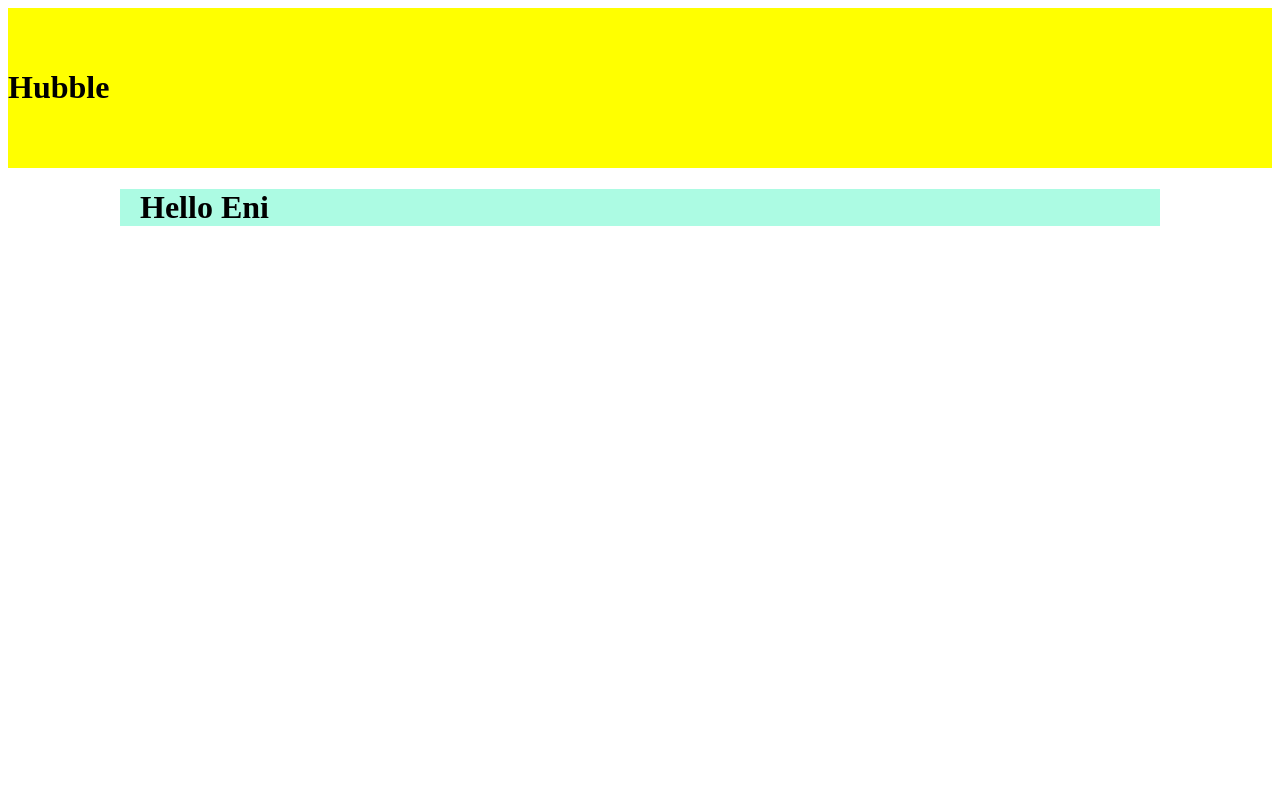
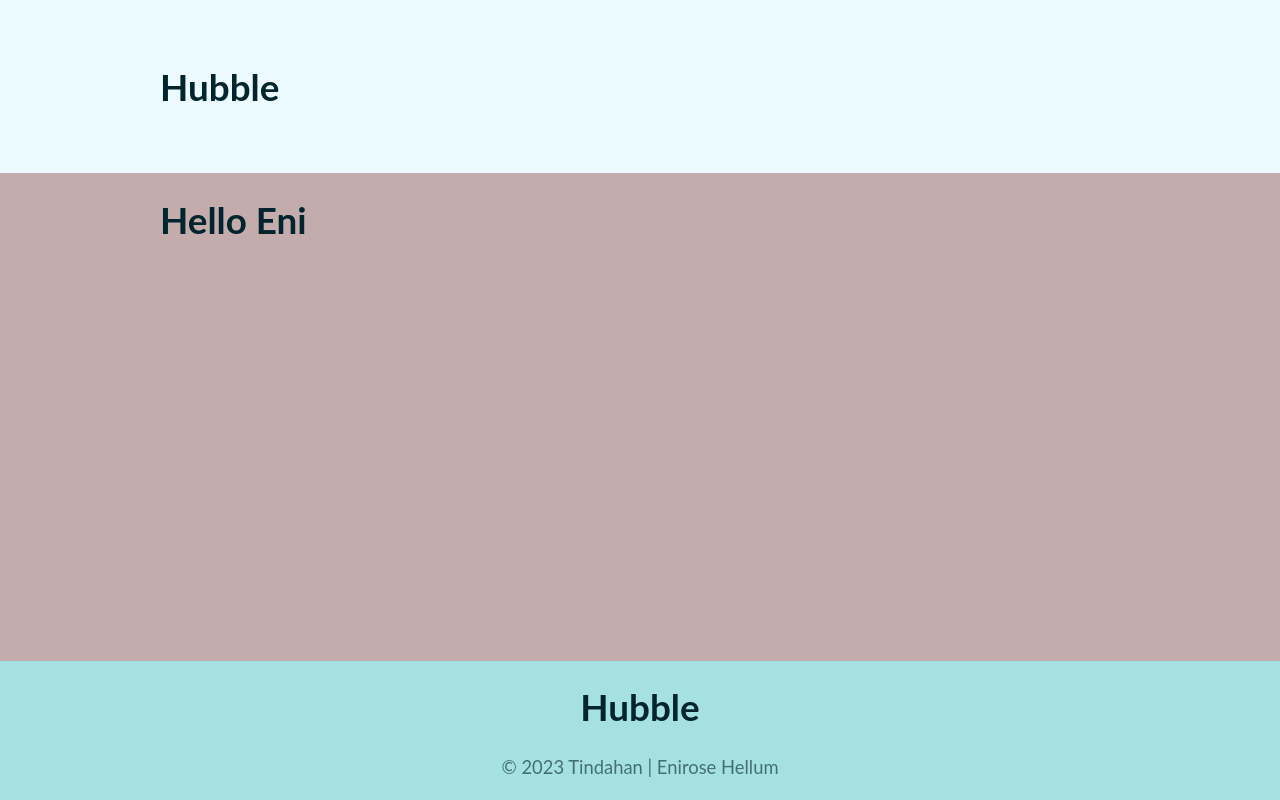
Before and after one commit to Enirose/Tindahan-React_CA, a React (Vite) app in the folder Tindahan-store/: page / in a window 1280 px wide. Built offline with nearby package versions, Linux system fonts and the light colour scheme.

Commit message:
add header and footer

```diff
--- a/Tindahan-store/src/App.jsx
+++ b/Tindahan-store/src/App.jsx
@@ -1,15 +1,30 @@
 import React from "react";
 import { Container } from "./components/Styled/Container.styled";
 import Header from "./components/Header/Header";
+import { ThemeProvider } from "styled-components";
+import { GlobalStyles } from "./components/Styled/Global";
+import Footer from "./components/Footer/Footer";
+
+
+const theme = {
+  colors: {
+    header:'#ebfbff',
+    body: '#c4acac',
+    footer: '#a6e1e1',
+  },
+}
 
 export default function App () {
   return (
-    <>
-      <Header/>
-      <Container>
-        <h1>Hello Eni</h1>
-      </Container>
-    </>
-
+    <ThemeProvider theme={theme}>
+      <>
+        <GlobalStyles />
+        <Header />
+        <Container>
+          <h1>Hello Eni</h1>
+        </Container>
+        <Footer />
+      </>
+    </ThemeProvider>
   )
 }
--- /dev/null
+++ b/Tindahan-store/src/components/Footer/Footer.jsx
@@ -0,0 +1,16 @@
+import { Container } from "../Styled/Container.styled";
+import { StyledFooter } from "./Footer.styled";
+
+
+export default function Footer () {
+    return (
+        <StyledFooter>
+            <Container>
+                <h1>Hubble</h1>
+                <p>&copy; 2023 Tindahan | Enirose Hellum</p>
+            </Container>
+        </StyledFooter>
+
+
+    )
+}
--- /dev/null
+++ b/Tindahan-store/src/components/Footer/Footer.styled.jsx
@@ -0,0 +1,14 @@
+import { styled } from "styled-components";
+
+export const StyledFooter = styled.footer`
+    text-align: center;
+    background-color: ${({ theme }) => theme.colors.footer};
+    width: 100%;
+    /* margin-top: -0.5em; */
+  /* padding: 2em; */
+    position: fixed;
+    left: 50%;
+    transform:translateX(-50%);
+    bottom: 0;
+
+`
--- a/Tindahan-store/src/components/Header/Header.jsx
+++ b/Tindahan-store/src/components/Header/Header.jsx
@@ -1,9 +1,13 @@
+import { Container } from "../Styled/Container.styled";
 import { StyledHeader } from "./Header.styled";
 
 export default function Header () {
     return (
         <StyledHeader>
-            <h1>Hubble</h1>
+            <Container>
+                <h1>Hubble</h1>
+            </Container>
+
         </StyledHeader>
 
 
--- a/Tindahan-store/src/components/Header/Header.styled.jsx
+++ b/Tindahan-store/src/components/Header/Header.styled.jsx
@@ -1,7 +1,7 @@
 import { styled } from "styled-components";
 
 export const StyledHeader = styled.header`
-    background-color: yellow;
+    background-color: ${({ theme }) => theme.colors.header};
     padding:  40px 0;
 
 
--- a/Tindahan-store/src/components/Styled/Container.styled.jsx
+++ b/Tindahan-store/src/components/Styled/Container.styled.jsx
@@ -5,5 +5,4 @@
     max-width: 100%;
     padding: 0 20px;
     margin: 0 auto;
-    background-color: #acfbe3;
 `;
--- /dev/null
+++ b/Tindahan-store/src/components/Styled/Global.jsx
@@ -0,0 +1,25 @@
+import { createGlobalStyle } from "styled-components";
+
+export const GlobalStyles = createGlobalStyle`
+  * {
+    box-sizing: border-box;
+  }
+
+  body {
+    background:${({ theme }) => theme.colors.body};
+    color: hsl(192, 100%, 9%);
+    font-size: 1.15em;
+    font-family: 'Lato', Verdana, Geneva, Tahoma, sans-serif;
+    margin: 0;
+
+  }
+
+  p {
+    opacity: 0.6;
+    line-height: 1.5;
+  }
+
+  img {
+    max-width: 100%;
+  }
+`
```
